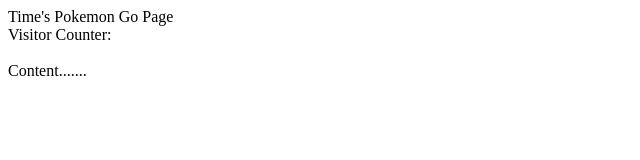
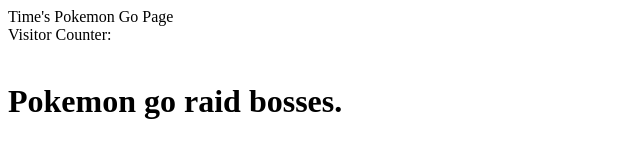
Before and after one commit to tatchai/TimePokemonGoPage, a plain HTML site: page index.html in a window 1280 px wide. Shown: the whole page, without its empty margins (0-640 px from the left). Drawn offline with Linux system fonts and the light colour scheme.

Commit message:
Update index.html
Heading

```diff
--- a/index.html
+++ b/index.html
@@ -5,4 +5,4 @@
 
 
 <br>
-Content.......
+<h1> Pokemon go raid bosses. </h1>
```
